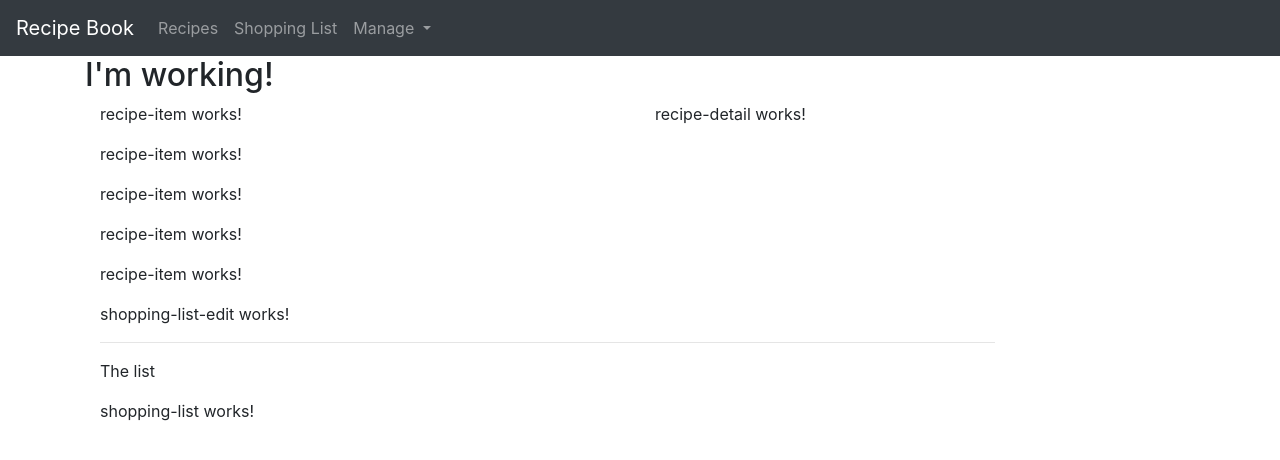
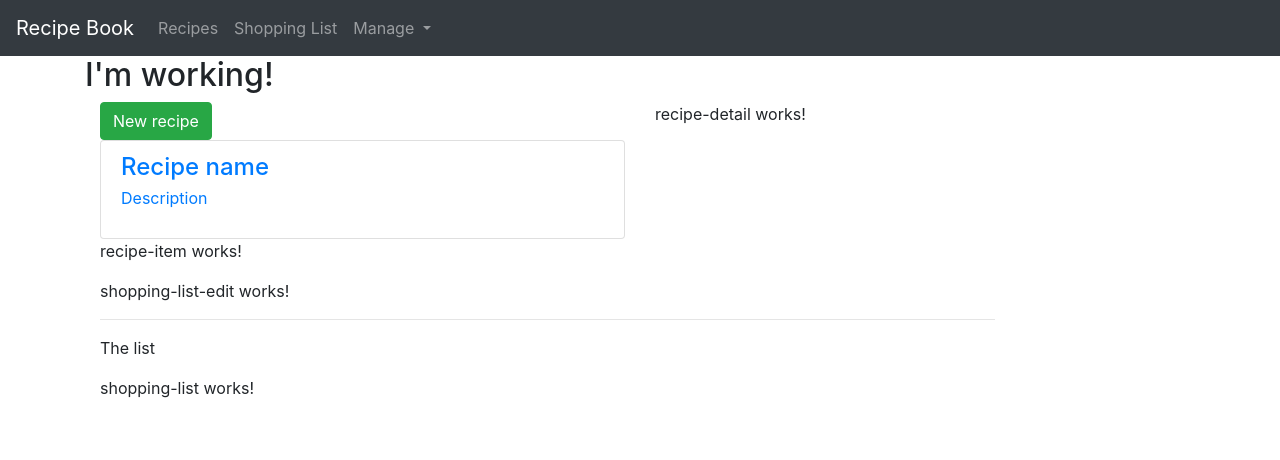
Before and after one commit to carlop/Angular-8-The-Complete-Guide-Course-App, an Angular app: page / in a window 1280 px wide. Shown: the top 460 px of the page. Built offline with nearby package versions, Linux system fonts and the light colour scheme.

Commit message:
Adding content to the Recipes component

```diff
--- a/src/app/recipe-book/recipe-list/recipe-list.component.html
+++ b/src/app/recipe-book/recipe-list/recipe-list.component.html
@@ -1,5 +1,21 @@
-<app-recipe-item></app-recipe-item>
-<app-recipe-item></app-recipe-item>
-<app-recipe-item></app-recipe-item>
-<app-recipe-item></app-recipe-item>
-<app-recipe-item></app-recipe-item>
+<div class="row">
+  <div class="col">
+    <button class="btn btn-success">New recipe</button>
+  </div>
+</div>
+<div class="row">
+  <div class="col">
+    <div class="list-group">
+      <a href="#" class="list-group-item">
+        <div class="float-left">
+          <h4 class="mb-1">Recipe name</h4>
+          <p>Description</p>
+        </div>
+        <span class="float-right">
+          <img src="" alt="" class="img-responsive">
+        </span>
+      </a>
+    </div>
+    <app-recipe-item></app-recipe-item>
+  </div>
+</div>
--- a/src/app/recipe-book/recipe-list/recipe-list.component.ts
+++ b/src/app/recipe-book/recipe-list/recipe-list.component.ts
@@ -1,4 +1,5 @@
 import { Component, OnInit } from '@angular/core';
+import { Recipe } from '../recipe.model';
 
 @Component({
   selector: 'app-recipe-list',
@@ -7,7 +8,12 @@ import { Component, OnInit } from '@angular/core';
 })
 export class RecipeListComponent implements OnInit {
 
-  recipes = [];
+  recipes: Recipe[] = [
+    new Recipe('A Test Recipe 1', 'This is a simply test', 'https://www.unapizza.es/sites/default/files/styles/receta_full/public/pizza-funghi.jpg'),
+    new Recipe('A Test Recipe 2', 'This is a simply test', 'https://www.unapizza.es/sites/default/files/styles/receta_full/public/pizza-funghi.jpg'),
+    new Recipe('A Test Recipe 3', 'This is a simply test', 'https://www.unapizza.es/sites/default/files/styles/receta_full/public/pizza-funghi.jpg'),
+    new Recipe('A Test Recipe 4', 'This is a simply test', 'https://www.unapizza.es/sites/default/files/styles/receta_full/public/pizza-funghi.jpg')
+  ];
 
   constructor() { }
 
```
